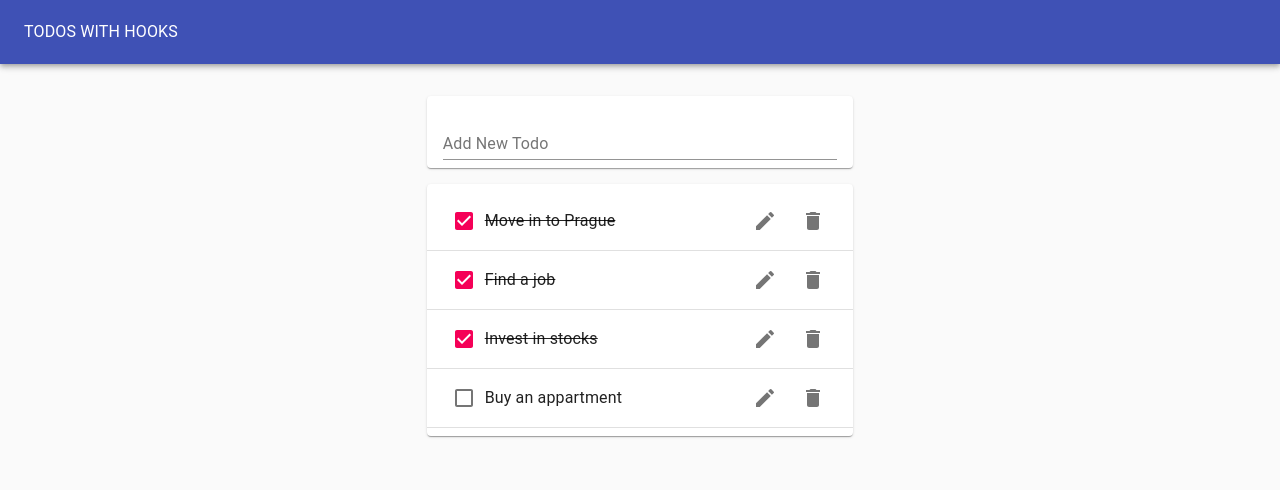
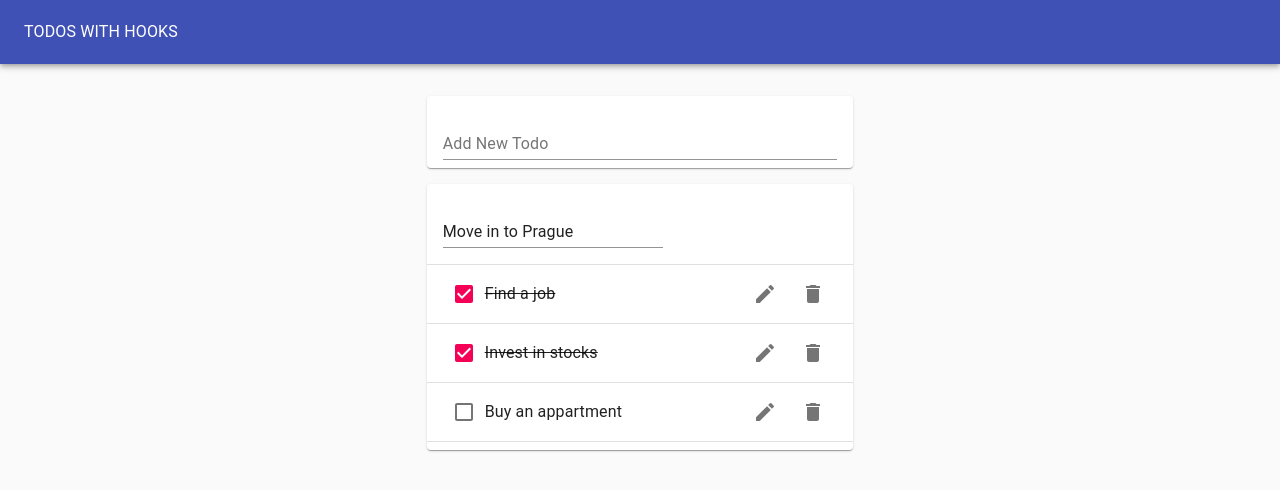
Before and after one commit to NightmanCZ90/hooks-project, a React (Create React App) app: page / in a window 1280 px wide. Both pictures are taken after a click on the button 765 px from the left and 221 px from the top of the page. Shown: the top 490 px of the page. Built offline with nearby package versions, Linux system fonts and the light colour scheme.

Commit message:
added Editing with Hooks

```diff
--- /dev/null
+++ b/src/EditTodoForm.js
@@ -0,0 +1,25 @@
+import React from 'react'
+
+import useInputState from './hooks/useInputState';
+import TextField from '@material-ui/core/TextField';
+
+function EditTodoForm({ id, task, editTodo, toggleEditForm }) {
+  const [ value, handleChange, reset ] = useInputState(task);
+  return (
+    <form onSubmit={e => {
+      e.preventDefault();
+      editTodo(id, value);
+      reset();
+      toggleEditForm(id)
+    }}>
+      <TextField
+        margin='normal'
+        value={value}
+        onChange={handleChange}
+        fullWidth
+      />
+    </form>
+  )
+}
+
+export default EditTodoForm
--- a/src/Todo.js
+++ b/src/Todo.js
@@ -1,4 +1,4 @@
-import React, { useState, useEffect } from 'react'
+import React from 'react'
 
 import ListItem from '@material-ui/core/ListItem';
 import ListItemText from '@material-ui/core/ListItemText';
@@ -8,19 +8,27 @@
 import EditIcon from '@material-ui/icons/Edit';
 import ListItemSecondaryAction from '@material-ui/core/ListItemSecondaryAction';
 
-function Todo({ id, task, completed, removeTodo, toggleTodo }) {
+import useToggleState from './hooks/useToggleState';
+import EditTodoForm from './EditTodoForm';
+
+function Todo({ id, task, completed, removeTodo, toggleTodo, editTodo }) {
+  const [ isEditing, toggle ] = useToggleState(); //already defaulted to false
   return (
     <ListItem>
+      {isEditing ? <EditTodoForm editTodo={editTodo} id={id} task={task} toggleEditForm={toggle} /> :
+        <>
           <Checkbox tabIndex={-1} checked={completed} onClick={() => toggleTodo(id)} />
           <ListItemText style={{textDecoration: completed ? 'line-through' : 'none'}}>{task}</ListItemText>
           <ListItemSecondaryAction>
-        <IconButton aria-label='Edit'>
+            <IconButton aria-label='Edit' onClick={toggle}>
               <EditIcon />
             </IconButton>
             <IconButton aria-label='Delete' onClick={() => removeTodo(id)}>
               <DeleteIcon />
             </IconButton>
           </ListItemSecondaryAction>
+        </>
+      }
     </ListItem>
   )
 }
--- a/src/TodoApp.js
+++ b/src/TodoApp.js
@@ -1,4 +1,4 @@
-import React, { useState, useEffect } from 'react';
+import React, { useState } from 'react';
 
 import Typography from '@material-ui/core/Typography';
 import Paper from '@material-ui/core/Paper';
@@ -30,6 +30,11 @@
     const updatedTodos = todos.map(todo =>
       todo.id === todoId ? {...todo, completed: !todo.completed} : todo);
     setTodos(updatedTodos);
+  };
+  const editTodo = (todoId, newTask) => {
+    const updatedTodos = todos.map(todo =>
+      todo.id === todoId ? {...todo, task: newTask} : todo);
+    setTodos(updatedTodos);
   }
   return (
     <Paper
@@ -49,7 +54,12 @@
       <Grid container justify='center' style={{ marginTop: '1rem' }} >
         <Grid item xs={11} md={8} lg={4}>
           <TodoForm addTodo={addTodo} />
-          <TodoList todos={todos} removeTodo={removeTodo} toggleTodo={toggleTodo} />
+          <TodoList
+            todos={todos}
+            removeTodo={removeTodo}
+            toggleTodo={toggleTodo}
+            editTodo={editTodo}
+          />
         </Grid>
       </Grid>
     </Paper>
--- a/src/TodoForm.js
+++ b/src/TodoForm.js
@@ -1,4 +1,4 @@
-import React, { useState, useEffect } from 'react'
+import React from 'react'
 
 import Paper from '@material-ui/core/Paper';
 import TextField from '@material-ui/core/TextField';
--- a/src/TodoList.js
+++ b/src/TodoList.js
@@ -1,4 +1,4 @@
-import React, { useState, useEffect } from 'react'
+import React from 'react'
 
 import Paper from '@material-ui/core/Paper';
 import List from '@material-ui/core/List';
@@ -6,7 +6,7 @@
 
 import Todo from './Todo';
 
-function TodoList({ todos, removeTodo, toggleTodo}) {
+function TodoList({ todos, removeTodo, toggleTodo, editTodo}) {
   return (
     <Paper>
       <List>
@@ -19,6 +19,7 @@
               completed={todo.completed}
               removeTodo={removeTodo}
               toggleTodo={toggleTodo}
+              editTodo={editTodo}
             />
             <Divider />
           </>
--- /dev/null
+++ b/src/hooks/useToggleState.js
@@ -0,0 +1,9 @@
+import {useState} from 'react';
+function useToggleState(initialVal = false) {
+  const [state, setState] = useState(initialVal);
+  const toggle = () => {
+    setState(!state);
+  };
+  return [state, toggle];
+}
+export default useToggleState;
```
Lines whose indentation alone changed are shown as unchanged.
